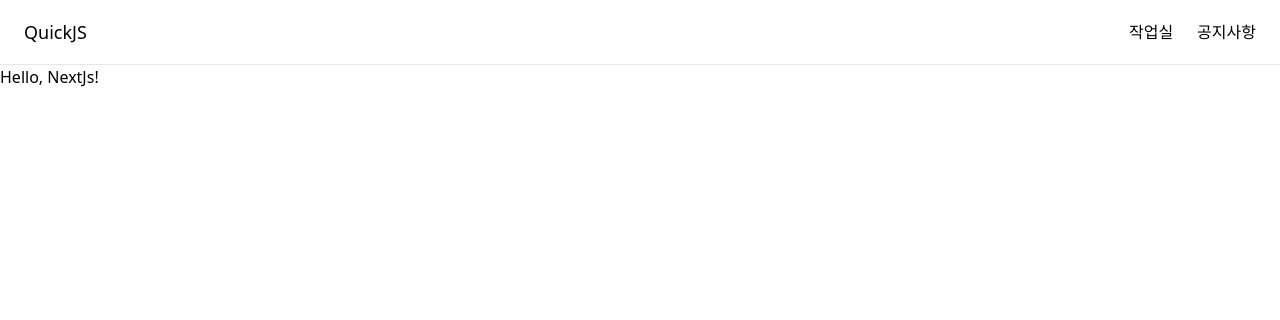
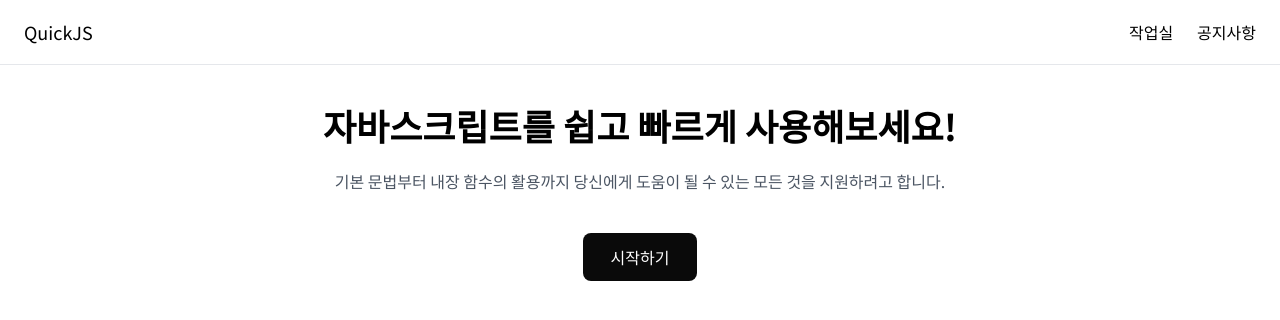
Before and after one commit to fjdkslvn/quick-js, a Next.js app: page / in a window 1280 px wide. Shown: the top 320 px of the page. Built offline with nearby package versions, Linux system fonts and the light colour scheme.

Commit message:
feat: Adding fonts and structuring the main page.
- 'Noto_Sans_KR' font added.
- Title, description, and start button added to the main page.

```diff
--- a/src/app/layout.tsx
+++ b/src/app/layout.tsx
@@ -1,6 +1,13 @@
 import type { Metadata } from "next";
+import { Noto_Sans_KR } from 'next/font/google';
 import Navbar from "@/components/navbar";
-import "./globals.css";
+import "@/styles/globals.css";
+
+const noto = Noto_Sans_KR({
+  subsets: ['latin'], // 또는 preload: false
+  weight: ['100', '200', '300', '400', '500', '600', '700', '800', '900'],
+});
+
 
 export const metadata: Metadata = {
   title: "Web tutorials",
@@ -14,7 +21,7 @@ export default function RootLayout({
 }>) {
   return (
     <html>
-      <body>
+      <body className={noto.className}>
         <Navbar />
         {children}
       </body>
--- a/src/app/page.tsx
+++ b/src/app/page.tsx
@@ -1,9 +1,15 @@
+import Link from "next/link";
+
 export default function Home() {
   return (
-    <>
-      <h2>Hello, NextJs!</h2>
-      <br/><br/>
-      {/* <img src="/kai.jpg"></img> */}
-    </>
+    <div className="grid place-items-center">
+      <div className="max-w-screen-xl w-full grid place-items-center p-10">
+        <h1 className="font-bold text-4xl">자바스크립트를 쉽고 빠르게 사용해보세요!</h1>
+        <p className="mt-6 text-gray-600">기본 문법부터 내장 함수의 활용까지 당신에게 도움이 될 수 있는 모든 것을 지원하려고 합니다.</p>
+        <Link className="rounded-lg text-base px-7 py-3 bg-neutral-950 text-white mt-10 hover:bg-neutral-700" href="/function/map">
+          시작하기
+        </Link>
+      </div>
+    </div>
   );
 }
```
Also changed, not shown: src/styles/globals.css (renamed from src/app/globals.css).
